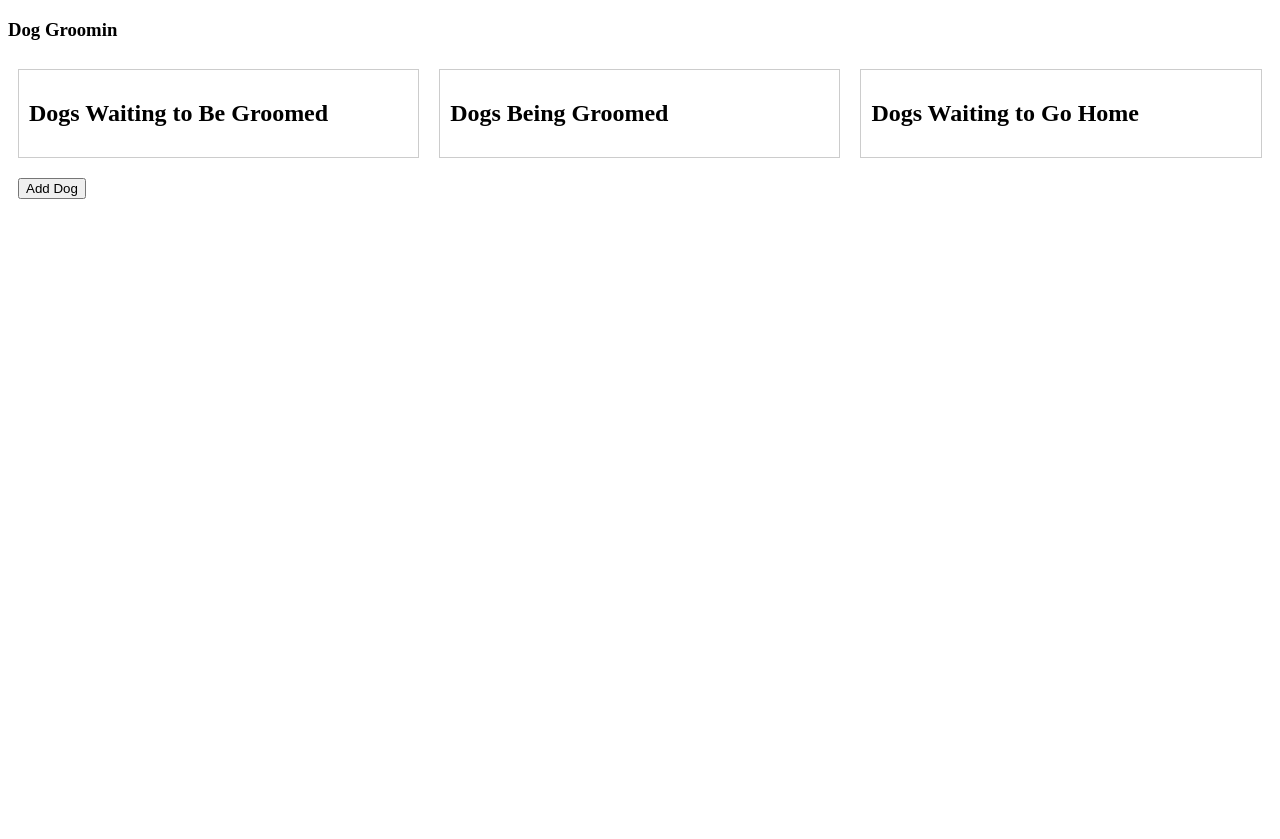
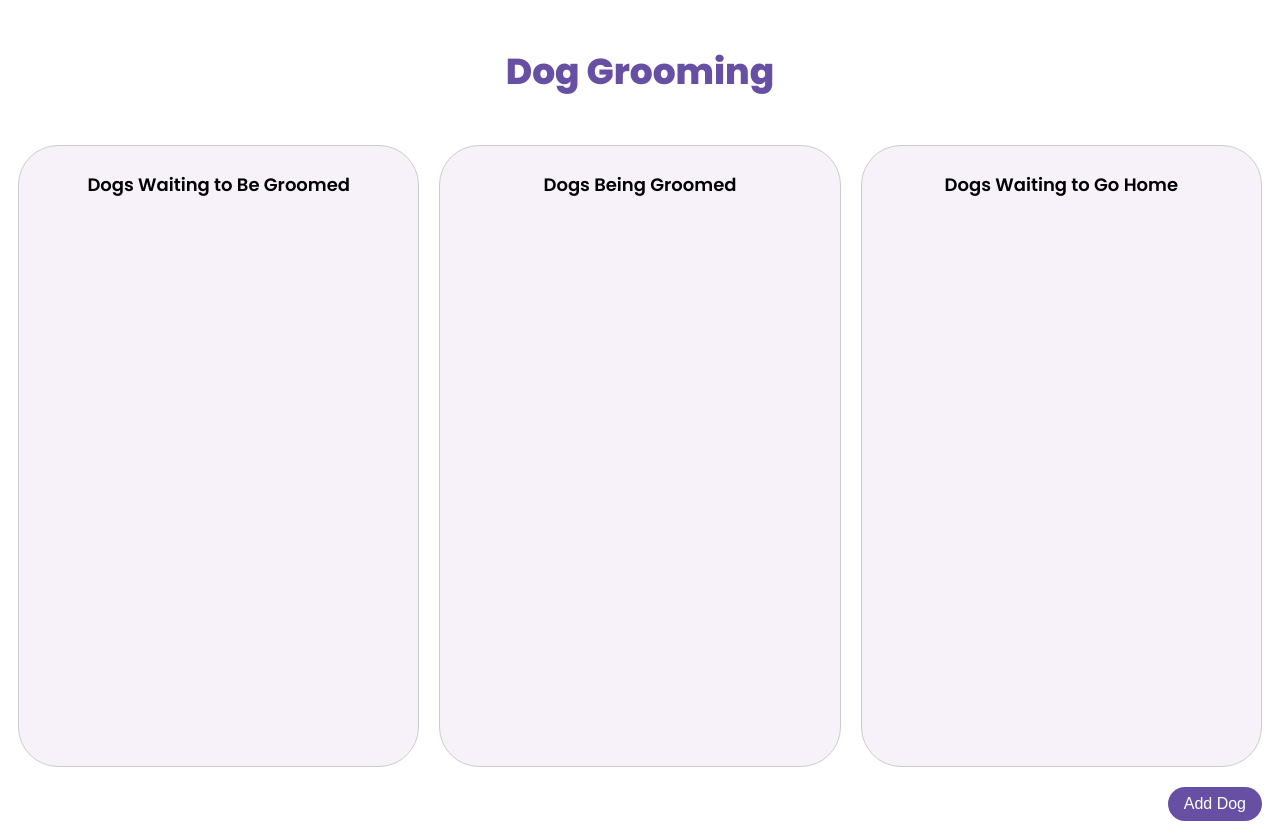
Before and after one commit to calltracking/dog_groomer, a website: page index.html in a window 1280 px wide. Before the commit the page ends 800 px from the top, so only its background shows below. Drawn offline with nearby package versions, Linux system fonts and the light colour scheme.

Commit message:
playing around with styles

```diff
--- a/index.html
+++ b/index.html
@@ -2,14 +2,51 @@
 <html lang="en">
 <head>
     <title>Dog Grooming Page</title>
+    <link rel="preconnect" href="https://fonts.googleapis.com">
+    <link rel="preconnect" href="https://fonts.gstatic.com" crossorigin>
+    <link href="https://fonts.googleapis.com/css2?family=Poppins:wght@400;600;800&display=swap" rel="stylesheet">
     <script src="https://code.jquery.com/jquery-3.6.0.min.js"></script>
     <style>
+
+        .groomer {
+            font-family: 'Poppins', sans-serif;
+            font-size: 12px;
+            font-weight: 400;
+            display: flex;
+            flex-direction: column;
+            justify-content: center;
+            align-items: flex-end;
+        }
+
+        .title {
+            text-align: center;
+            font-size: 36px;
+            font-weight: 800;
+            width: 100%;
+            color: #6750A4;
+        }
+
+        .panels {
+            width: 100%;
+            display: flex;
+            justify-content: space-evenly;
+        }
+
         .panel {
             width: 30%;
+            height: 75vh;
             float: left;
             padding: 10px;
             border: 1px solid #ccc;
             margin: 10px;
+            border-radius: 40px;
+            background-color: #F7F2FA;
+        }
+
+        .panel-header {
+            font-weight: 600;
+            text-align: center;
+            width: 100%;
         }
 
         .dog-card {
@@ -18,35 +55,46 @@
             margin: 10px;
         }
 
+        .button {
+            background-color: #6750A4;
+            color: white;
+            font-size: 16px;
+            padding: 0.5rem 1rem;
+            border-radius: 20px;
+            border: none;
+        }
+
         #add-dog-button {
             margin: 10px;
         }
     </style>
 </head>
 <body>
-    <h3>Dog Groomin</h3>
+    <div class="groomer">
+        <h3 class="title">Dog Grooming</h3>
         <div class="panels">
             <div class="panel" id="waiting-panel">
-            <h2>Dogs Waiting to Be Groomed</h2>
+                <h2 class="panel-header">Dogs Waiting to Be Groomed</h2>
                 <ul id="waiting_dogs" ></ul>
             </div>
             <div class="panel" id="grooming-panel">
-            <h2>Dogs Being Groomed</h2>
+                <h2 class="panel-header">Dogs Being Groomed</h2>
                 <ul id="grooming_dogs"></ul>
             </div>
             <div class="panel" id="home-panel">
-            <h2>Dogs Waiting to Go Home</h2>
+                <h2 class="panel-header">Dogs Waiting to Go Home</h2>
                 <ul id="ready_to_leave"></ul>
             </div>
         </div>
-    <button id="add-dog-button">Add Dog</button>
+        <button class="button" id="add-dog-button">Add Dog</button>
 
         <div id="add-dog-modal" style="display: none;">
             <h2>Add a New Dog</h2>
             <input type="text" id="dog-name" placeholder="Dog's Name">
             <input type="text" id="dog-breed" placeholder="Dog's Breed">
-        <input type="text" id="dog-age" placeholder="Dog's Ageddds">
-        <button id="add-dog">Add Dog</button>
+            <input type="text" id="dog-age" placeholder="Dog's Age">
+            <button class="button" id="add-dog">Add Dog</button>
+        </div>
     </div>
 </body>
 </html>
```
Lines whose indentation alone changed are shown as unchanged.
